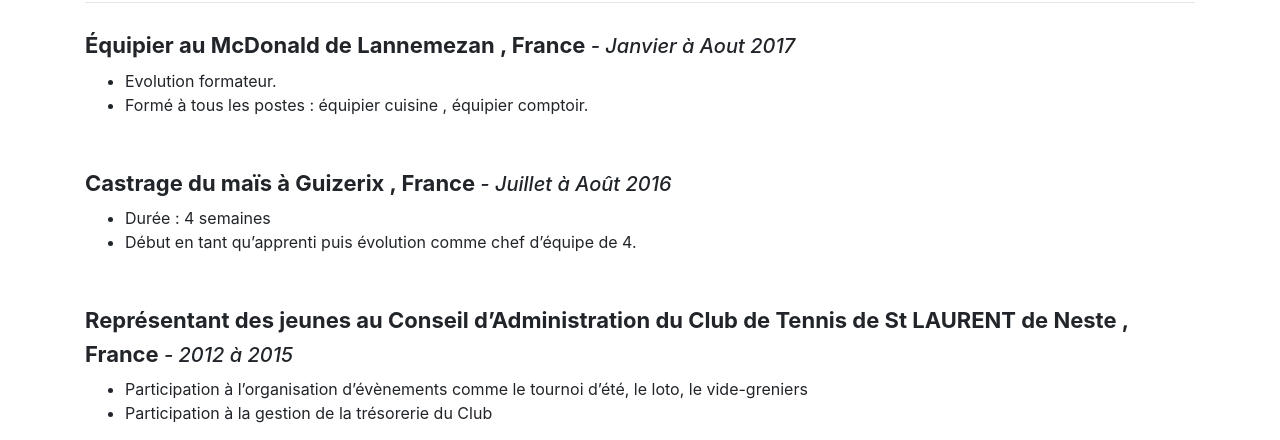
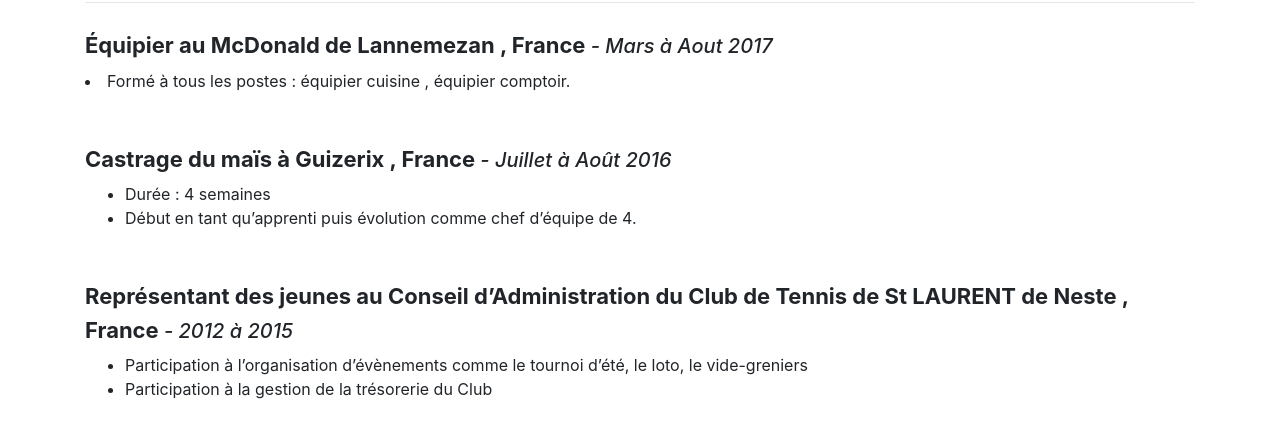
Before and after one commit to Ato0m3/Ato0m3.github.io, a plain HTML site: page exp.html in a window 1280 px wide. Shown: the part 660-1100 px from the top of the page. Drawn offline with nearby package versions, Linux system fonts and the light colour scheme.

Commit message:
correction

```diff
--- a/exp.html
+++ b/exp.html
@@ -35,9 +35,7 @@
         <h2 class="titleSom">Expériences professionnelles</h2>
         <hr>
         <div class="mt-4 mb-5">
-            <h3><span class="metier">Équipier au McDonald de Lannemezan , France </span><span class="date">- Janvier à Aout 2017</span></h3>
-            <ul>
-                <li>Evolution formateur.</li>
+            <h3><span class="metier">Équipier au McDonald de Lannemezan , France </span><span class="date">- Mars à Aout 2017</span></h3>
                 <li>Formé à tous les postes : équipier cuisine , équipier comptoir.</li>
             </ul>
         </div>
```
Also changed, not shown: index.html (+1 -1 lines).
